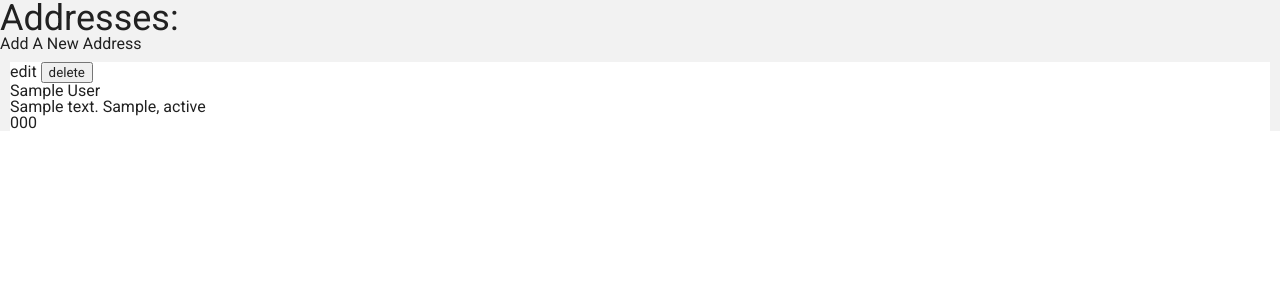
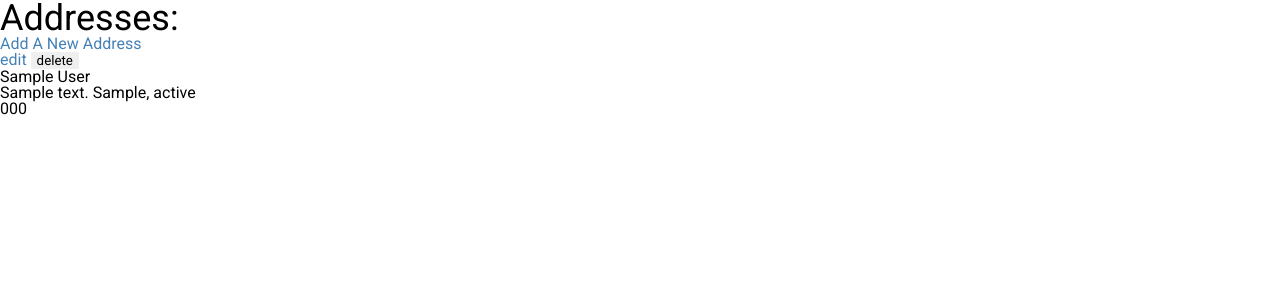
Before and after one commit to jjlljj/address-book, a Flask app: page /address_book in a window 1280 px wide. Shown: the top 300 px of the page. Run offline with Flask 2, Linux system fonts and the light colour scheme; tables that the repository leaves empty hold one stand-in row (values such as "Sample post").

Commit message:
Begin style

```diff
--- a/app/static/css/reset.css
+++ b/app/static/css/reset.css
@@ -50,6 +50,12 @@ table {
 /* reset button styling outlines */
 button, input, textarea {
   outline: none;
+  border: none;
+  border-width: 0;
+}
+
+button:hover {
+  cursor: pointer;
 }
 
 /* reset link styling */
--- a/app/static/css/style.css
+++ b/app/static/css/style.css
@@ -1,6 +1,6 @@
 body * {
   font-family: 'Roboto', sans-serif;
-  color: #212121;
+  color: ##353535;
 }
 
 h1 {
@@ -10,3 +10,16 @@ h1 {
 h2 {
   font-size: 30px;
 }
+
+a {
+  color: #4581b7;
+}
+
+/* dark blue*/
+/*#004371*/
+
+/* gray brown*/
+/*#353535*/
+
+/* light gray brown*/
+/*#707077*/
--- a/app/templates/address_book.html
+++ b/app/templates/address_book.html
@@ -2,25 +2,23 @@
 
 {% block content %}
 
-<div style="background-color: #f2f2f2;">
+<div>
   <h1>Addresses:</h1>
   <a href="/address_book/new">Add A New Address</a>
 
     {% for address in addresses %}
-    <div id="address-{{ address.id }}" style="background-color: #ffffff; margin: 10px;">
+    <div id="address-{{ address.id }}">
       <a href="/address_book/edit/{{ address.id }}">edit</a>
-      <button type="button" data-id="{{ address.id }}" onclick="handleDeleteAddress(event)">delete</button>
+      <button type="button" data-id="{{ address.id }}" onclick="deleteAddress(event)">delete</button>
       <p>{{address.first_name}} {{ address.last_name }}</p>
       <p>{{address.address}} {{ address.city }}, {{ address.state }}</p>
       <p>{{ address.zip_code }}</p>
     </div>
     {% endfor %}
-
 </div>
 
 <script>
-
-  const handleDeleteAddress = async e => {
+  const deleteAddress = async e => {
     e.preventDefault();
     const { target } = e;
     const address_id = target.getAttribute('data-id');
@@ -43,7 +41,6 @@
       }
     }
   }
-
 </script>
 
 {% endblock %}
```
